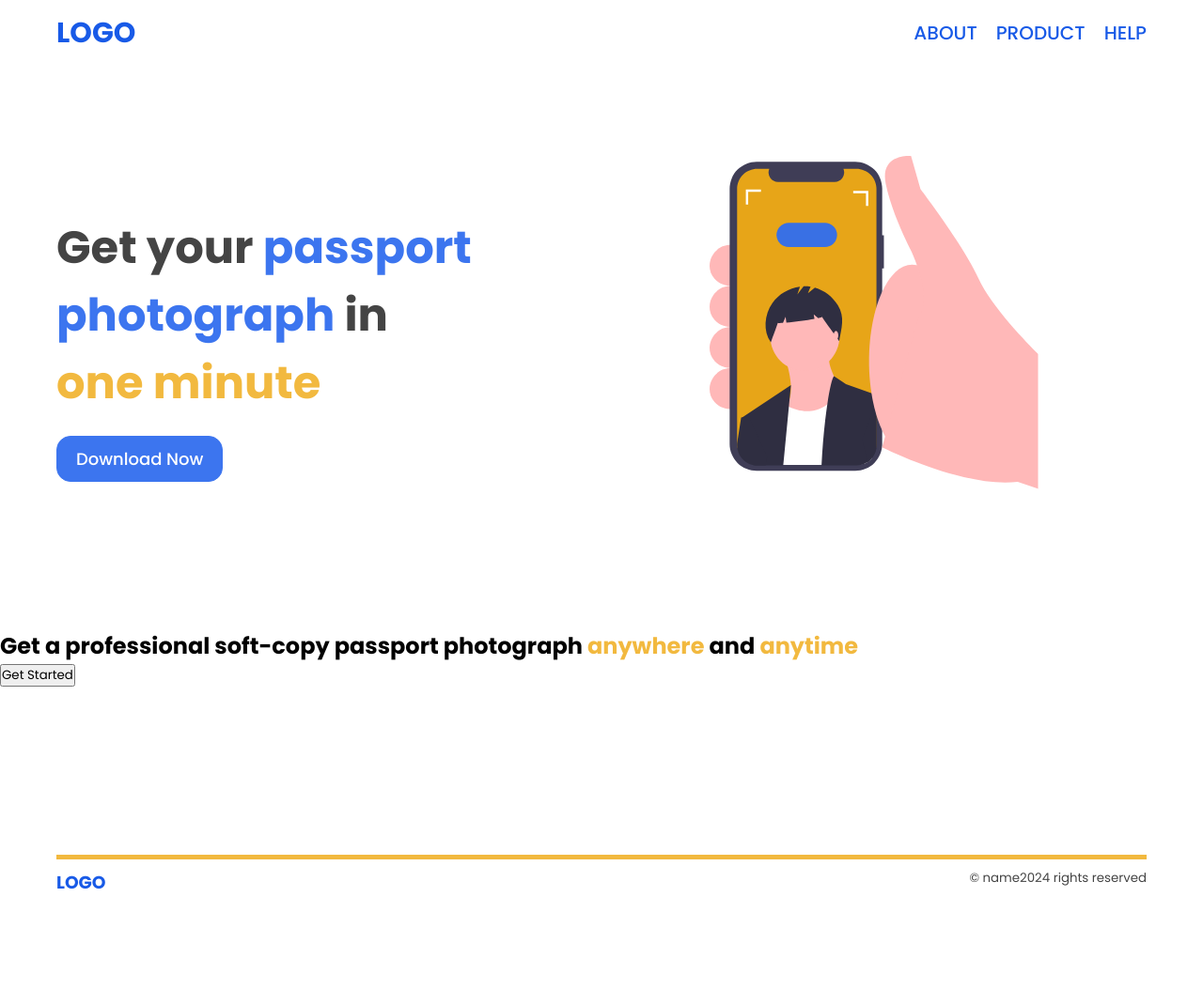
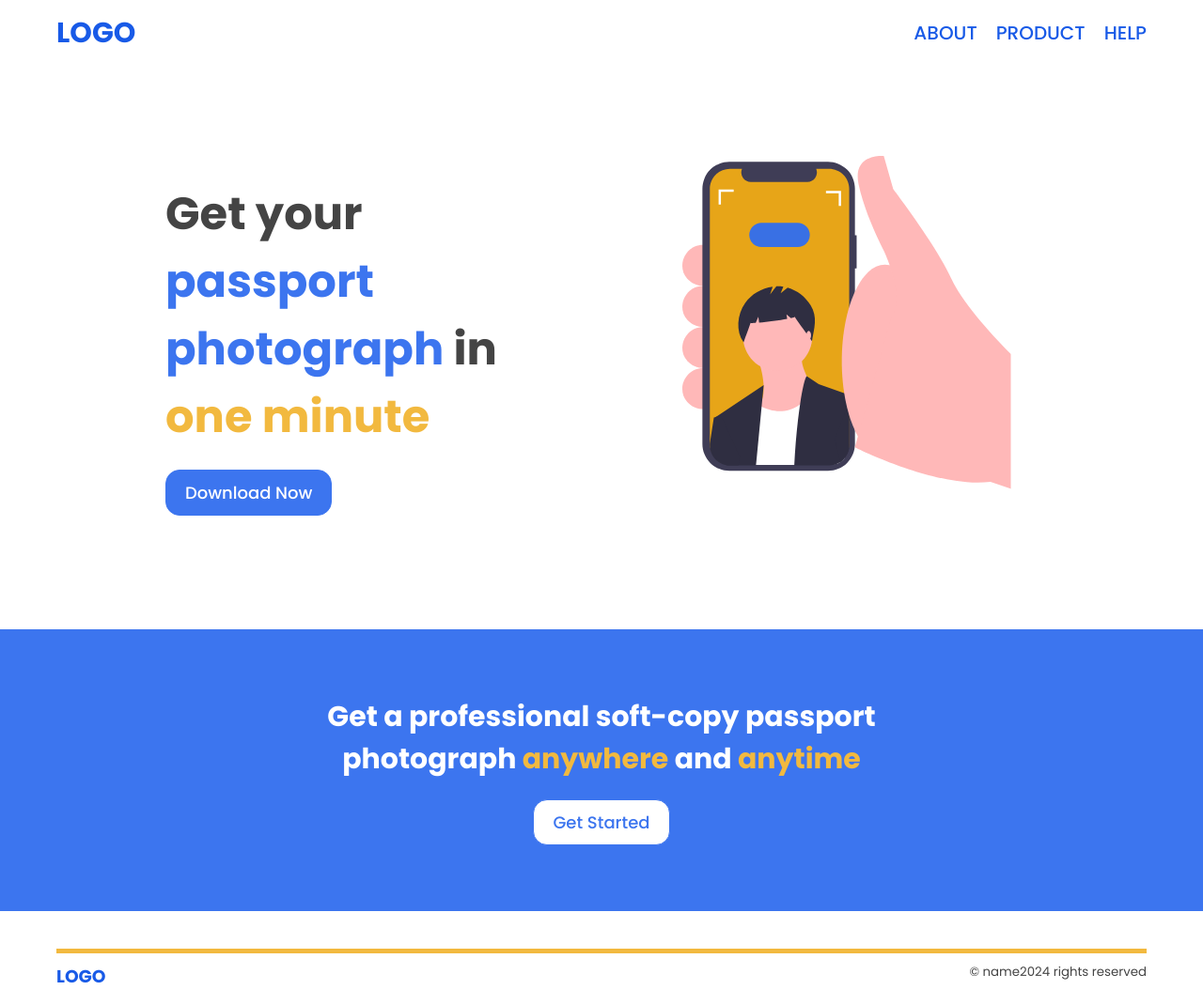
Before and after one commit to HarunaDev/saas-passport-maker, a Flask app: page / in a window 1280 px wide. Shown: the whole page at 94% size. Before the commit the page ends 947 px from the top, so only its background shows below. Run offline with Flask 3, Linux system fonts and the light colour scheme.

Commit message:
styled home second section

```diff
--- a/static/css/style.css
+++ b/static/css/style.css
@@ -72,17 +72,25 @@ body{
     min-width: 100%;
 }
 
+.cta-btn{
+    padding: var(--btn-padding);
+    border-radius: 15px;
+    font-size: 18px;
+    font-weight: 500;
+}
+
 /* Home (Banner Section) */
 #banner {
     /* border: 1px solid red; */
     height: 600px;
     padding: var(--global-padding);
     display: flex;
-    justify-content: space-around;
+    justify-content: space-evenly;
+    align-items: center;
 }
 
 #banner .left, .right{
-    width: 50%;
+    width: 35%;
     display: flex;
     justify-content: center;
 }
@@ -106,17 +114,40 @@ body{
 #banner .cta-btn{
     background-color: var(--primary-color);
     border: 1px solid var(--primary-color);
-    padding: var(--btn-padding);
-    border-radius: 15px;
     color: var(--text-light);
-    font-size: 18px;
-    font-weight: 500;
 }
 
 #banner .right svg{
     width: 350px;
 }
 /* Home (Banner Section) end */
+
+/* Home Section */
+.home-section{
+    /* border: 1px solid red; */
+    height: 300px;
+    background-color: var(--primary-color);
+    text-align: center;
+    display: flex;
+    justify-content: center;
+    align-items: center;
+    flex-direction: column;
+    gap: 20px;
+}
+
+.home-section .section-text {
+    font-size: 30px;
+    color: var(--text-light);
+    width: 50%;
+    /* margin-bottom: 20px; */
+}
+
+.home-section .cta-btn{
+    background-color: var(--text-light);
+    border: 1px solid var(--primary-color);
+    color: var(--primary-color);
+}
+/* Home Section end */
 /* mainWrapper styling end */
 
 /* footer styling */
```
